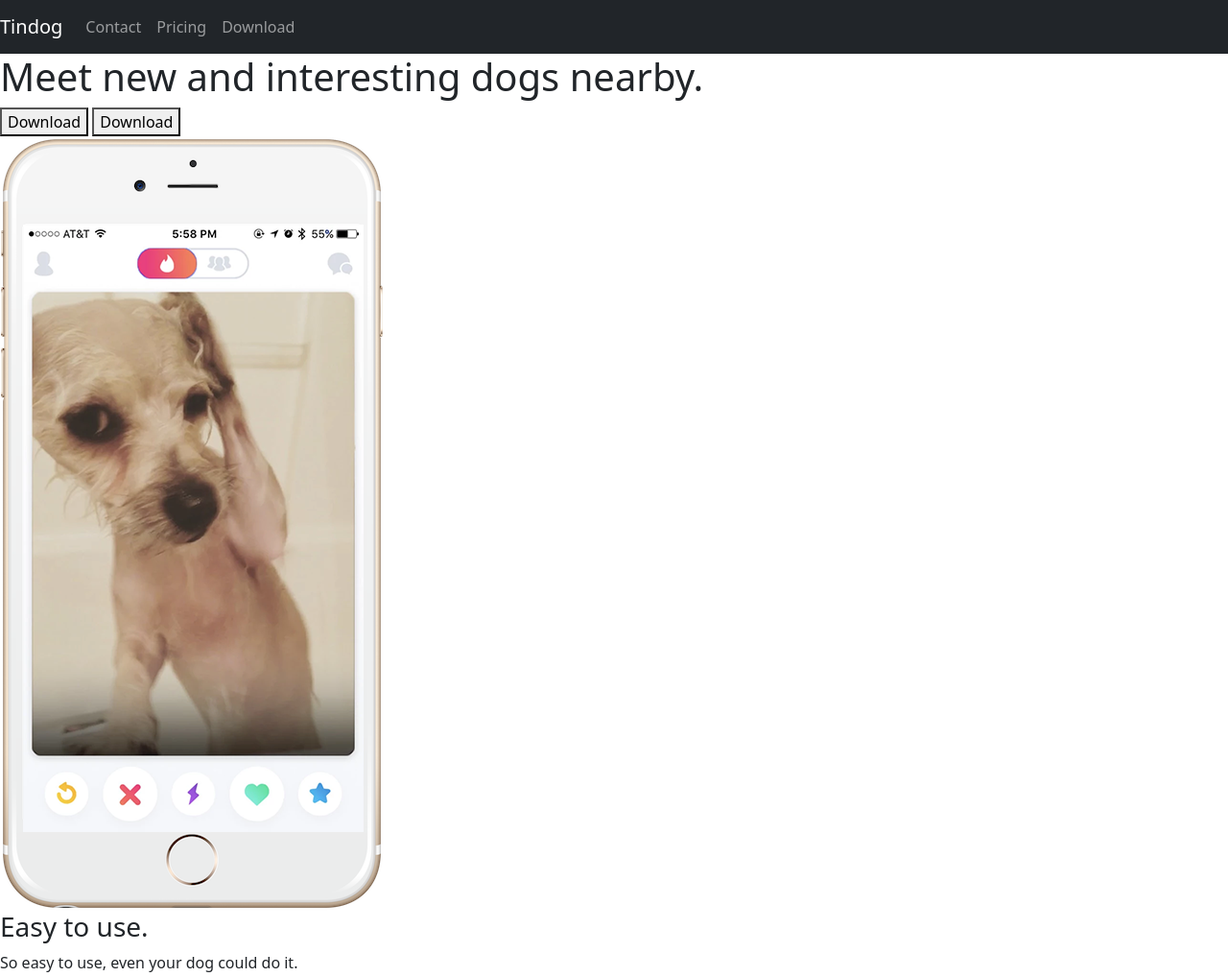
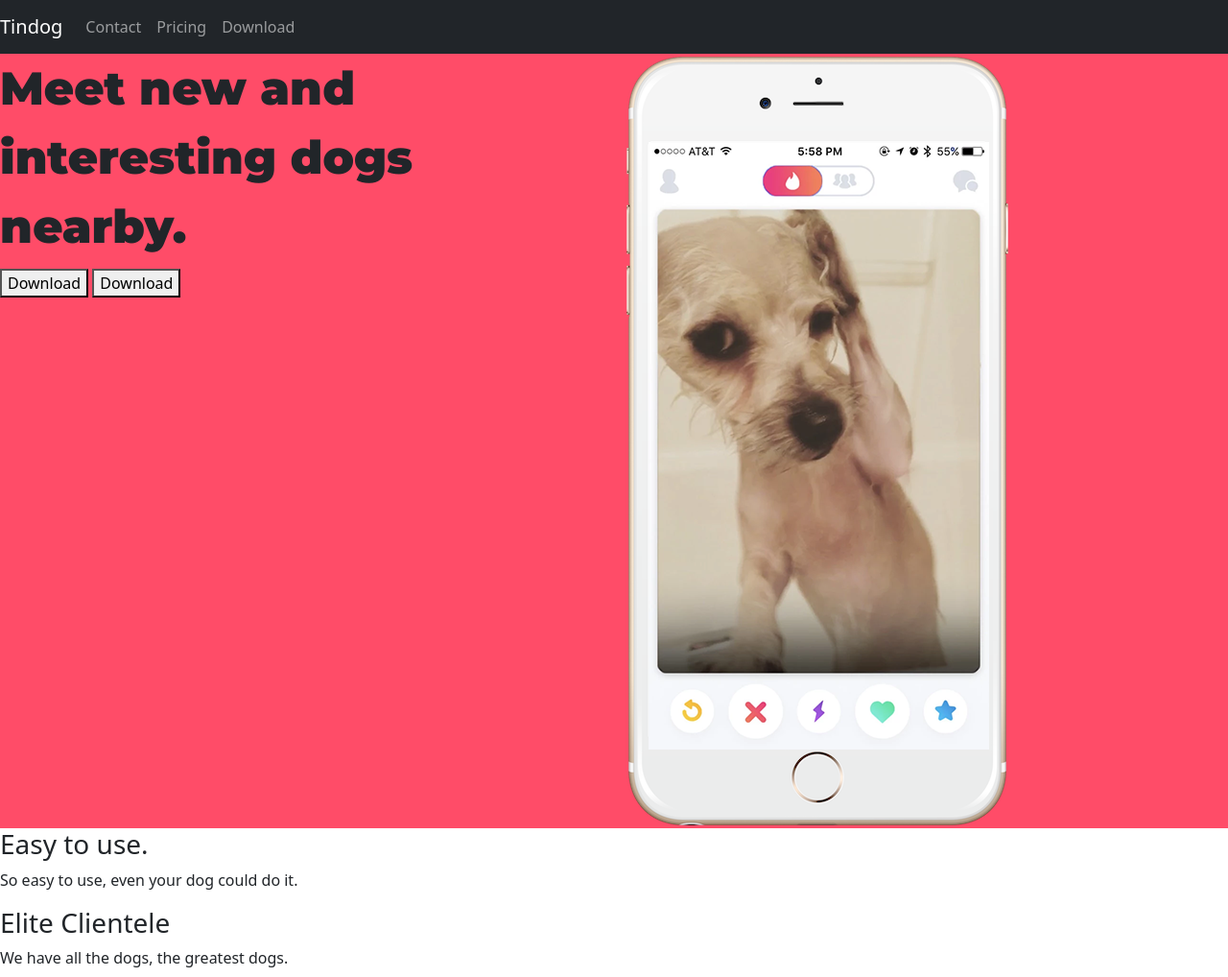
Before and after one commit to dileeka1998/StartupWebPage, a plain HTML site: page index.html in a window 1280 px wide. Shown: the top 1018 px of the page at 96% size. Drawn offline with nearby package versions, Linux system fonts and the light colour scheme.

Commit message:
added boostrap grid,google fonts

```diff
--- a/css/styles.css
+++ b/css/styles.css
@@ -0,0 +1,9 @@
+#title {
+    background-color:#ff4c68;
+}
+
+h1 {
+    font-family: "Montserrat";
+    font-size: 3rem;
+    line-height: 1.5;
+}
--- a/index.html
+++ b/index.html
@@ -4,6 +4,7 @@
 <head>
   <meta charset="utf-8">
   <title>TinDog</title>
+  <link href="https://fonts.googleapis.com/css2?family=Montserrat:wght@900&family=Ubuntu&display=swap" rel="stylesheet">
     <link href="https://cdn.jsdelivr.net/npm/bootstrap@5.3.0-alpha1/dist/css/bootstrap.min.css" rel="stylesheet" integrity="sha384-GLhlTQ8iRABdZLl6O3oVMWSktQOp6b7In1Zl3/Jr59b6EGGoI1aFkw7cmDA6j6gD" crossorigin="anonymous">
   <link rel="stylesheet" href="css/styles.css">
 </head>
@@ -36,12 +37,14 @@
 
     <!-- Title -->
 
-    <div>
-      <h1>Meet new and interesting dogs nearby.</h1>
-      <button type="button">Download</button>
-      <button type="button">Download</button>
-    </div>
-    <div>
+    <div class="row">
+      <div class="col-lg-6">
+        <h1>Meet new and interesting dogs nearby.</h1>
+        <button type="button">Download</button>
+        <button type="button">Download</button>
+      </div>
+
+    <div class="col-lg-6">
       <img src="images/iphone6.png" alt="iphone-mockup">
     </div>
 
```
